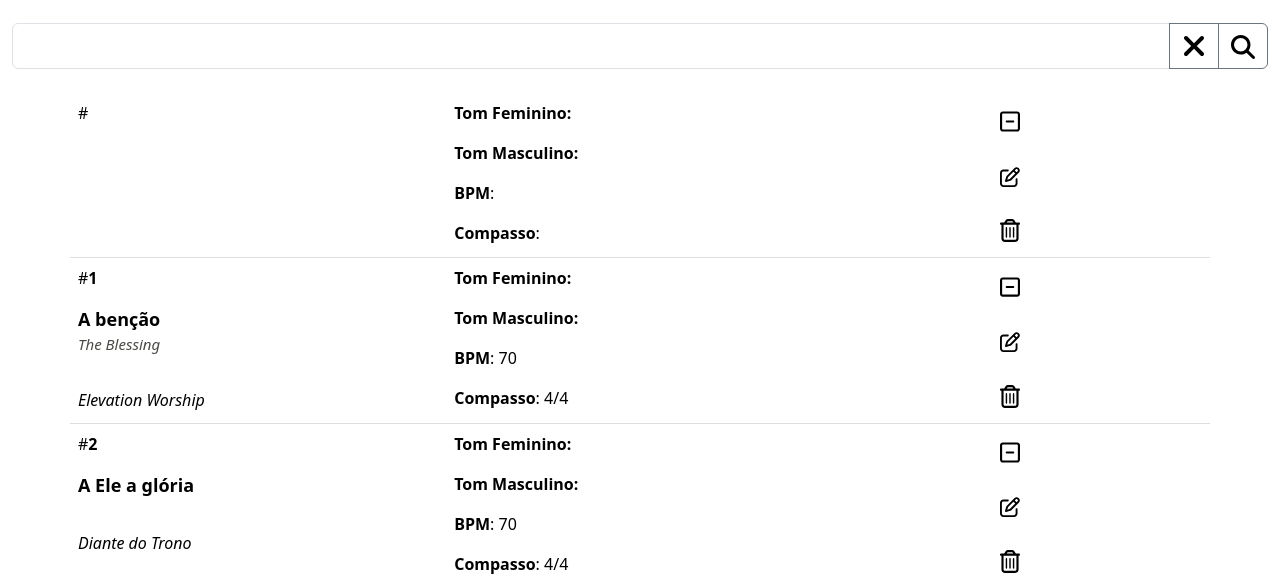
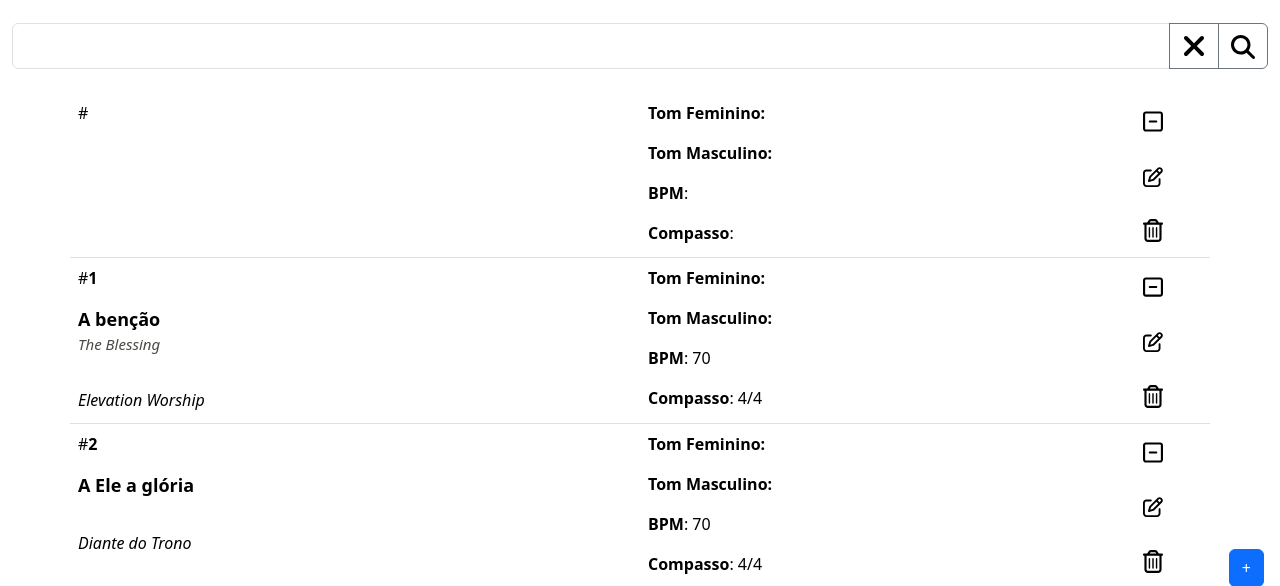
Before and after one commit to silashorta/voluntarios, a plain HTML site: page pages/repertorio.html in a window 1280 px wide. Shown: the part 197-783 px from the top of the page. Drawn offline with nearby package versions, Linux system fonts and the light colour scheme.

Commit message:
Add files via upload

```diff
--- a/pages/repertorio.html
+++ b/pages/repertorio.html
@@ -53,8 +53,8 @@
       </table>
     </div>
 
-    <div class="d-flex justify-content-end">
-      <button class="btn btn-primary my-5 mx-4 sticky-bottom" id="novo" data-bs-toggle="modal" data-bs-target="#exampleModal">+</button>
+    <div class="d-flex justify-content-end position-sticky sticky-bottom">
+      <button class="btn btn-primary my-3 mx-3" id="novo" data-bs-toggle="modal" data-bs-target="#exampleModal">+</button>
     </div>
 
     <!-- Modal -->
--- a/scripts/repertorio.js
+++ b/scripts/repertorio.js
@@ -92,8 +92,8 @@ function insereDados() {
         botaoModal.innerHTML = `<button class="btn"><img class="icones__voluntarios" id="visualiza" src="../icon/trash-can-regular.svg"></button>`
 
 
-        if (tituloCell.textContent === " " || tituloCell.textContent === " ()") {
-            tituloCell.parentNode.style.display = 'none';
+        if (tituloCell.textContent === " ") {
+            row.style.display = 'none';
           }
 
 
@@ -104,20 +104,6 @@ function insereDados() {
             modal.classList.toggle('d-block')
             console.log(visualiza)
         })
-
-        /*         table.appendChild(modal)
-                modal.setAttribute("colspan", "11")
-                modal.style.display = 'none'
-                modal.innerHTML = `
-                <p><strong>#id:</strong> ${cancoes[i].id}</p>
-                <p><strong>Título:</strong> ${cancoes[i].titulo}</p>
-                <p><strong>Subtítulo:</strong> ${cancoes[i].subtitulo}</p>
-                <p><strong>Intérprete:</strong> ${cancoes[i].interprete}</p>
-                <p><strong>Tom Feminino:</strong> ${cancoes[i].tomFeminino}</p>
-                <p><strong>Tom Masculino:</strong> ${cancoes[i].tomMasculino}</p>
-                <p><strong>Andamento:</strong> ${cancoes[i].andamento}</p>
-                <p><strong>Compasso:</strong> ${cancoes[i].compasso}</p>
-                ` */
 
     }
 
--- a/style/style.css
+++ b/style/style.css
@@ -87,10 +87,17 @@
 #idTitulo{
     font-size: large;
 }
-#col1,
-#col2,
+
+#col1{
+    width: 50%;
+}
+
+#col2{
+    width: 40%;
+}
+
 #col3{
-    width: 33%;
+    width: 10%;
 }
 
 #col3{
```
